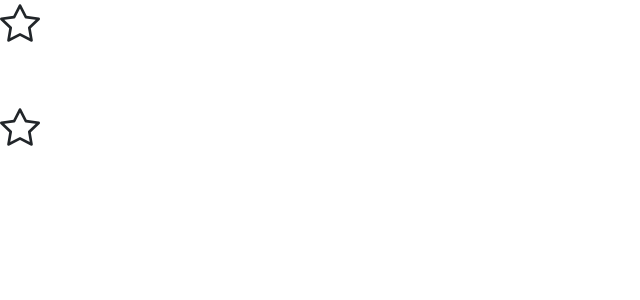
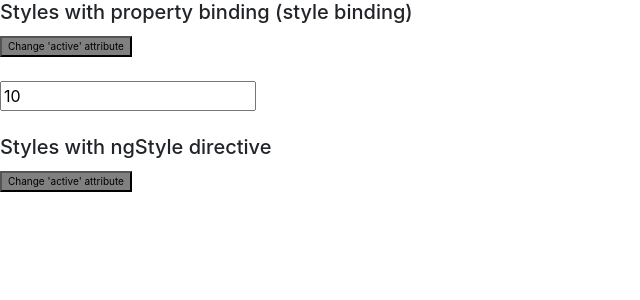
Before and after one commit to alinecbsr/angular-course, an Angular app in the folder directives/: page / in a window 1280 px wide. Shown: the top 300 px of the page, without its empty margins (0-640 px from the left). Built offline with nearby package versions, Linux system fonts and the light colour scheme.

Commit message:
Direvtive ngStyle

```diff
--- a/directives/src/app/app.component.html
+++ b/directives/src/app/app.component.html
@@ -1,4 +1,5 @@
 <!-- <app-directive-ngif></app-directive-ngif> -->
 <!-- <app-directive-ngswitch></app-directive-ngswitch> -->
 <!-- <app-directive-ngfor></app-directive-ngfor> -->
-<app-directive-ngclass></app-directive-ngclass>
+<!-- <app-directive-ngclass></app-directive-ngclass> -->
+<app-directive-ngstyle></app-directive-ngstyle>
--- /dev/null
+++ b/directives/src/app/directive-ngstyle/directive-ngstyle.component.html
@@ -0,0 +1,25 @@
+<h5>Styles with property binding (style binding)</h5>
+
+<button
+  [style.backgroundColor]="active ? 'blue' : 'gray'"
+  [style.color]="active ? 'white' : 'black'"
+  [style.fontWeight]="active ? 'bold' : 'normal'"
+  [style.fontSize]="fontSize + 'px'"
+  (click)="changeActive()">
+  Change 'active' attribute
+</button><br><br>
+
+<input type="text" [(ngModel)]="fontSize"><br><br>
+
+<h5>Styles with ngStyle directive</h5>
+
+<button
+  [ngStyle]="{
+    'backgroundColor': (active ? 'blue' : 'gray'),
+    'color': (active ? 'white' : 'black'),
+    'fontWeight': (active ? 'bold' : 'normal'),
+    'fontSize': fontSize + 'px'
+  }"
+  (click)="changeActive()">
+  Change 'active' attribute
+</button>
--- /dev/null
+++ b/directives/src/app/directive-ngstyle/directive-ngstyle.component.ts
@@ -0,0 +1,21 @@
+import { Component, OnInit } from '@angular/core';
+
+@Component({
+  selector: 'app-directive-ngstyle',
+  templateUrl: './directive-ngstyle.component.html',
+  styleUrls: ['./directive-ngstyle.component.scss']
+})
+export class DirectiveNgstyleComponent implements OnInit {
+
+  active: boolean = false;
+  fontSize: string = '10';
+
+  constructor() { }
+
+  ngOnInit() {
+  }
+
+  changeActive(){
+    this.active = !this.active;
+  }
+}
```
Also changed, not shown: directives/src/app/app.module.ts (+6 -2 lines), directives/src/app/directive-ngstyle/directive-ngstyle.component.scss (added), 1 other file (tests, documents, lock files or other folders).
